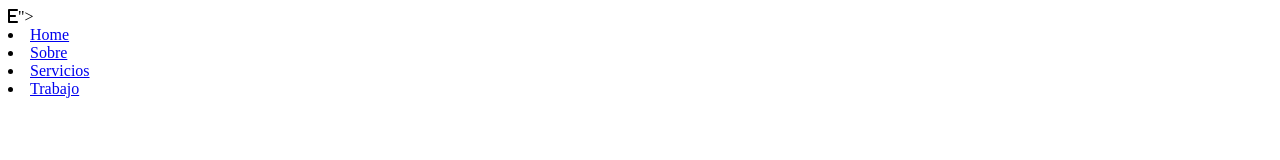
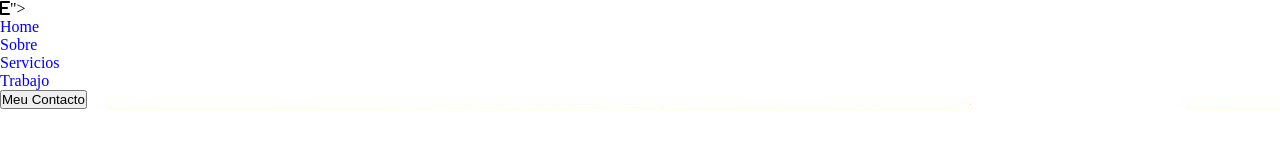
Before and after one commit to Luisguerrero727/Practica_css, a plain HTML site: page index.html in a window 1280 px wide. Drawn offline with Linux system fonts and the light colour scheme.

Commit message:
avance sobre ccs

```diff
--- a/index.html
+++ b/index.html
@@ -5,6 +5,7 @@
     <meta http-equiv="X-UA-Compatible" content="IE=edge">
     <meta name="viewport" content="width=device-width, initial-scale=1.0">
     <link rel="stylesheet" href="https://cdnjs.cloudflare.com/ajax/libs/font-awesome/6.1.0/css/all.min.css">
+    <link rel="stylesheet" href="style.css">
     <title>Model Fabiana Zaray</title>
 </head>
 <body>
@@ -29,7 +30,7 @@
                 <li>
                     <a href="#">Trabajo</a>
                 </li>
-
+                <button>Meu Contacto</button>
 
             </div><!--insertar encabezado-->
         </header>
--- a/style.css
+++ b/style.css
@@ -0,0 +1,18 @@
+@import url('https://fonts.googleapis.com/css2?family=Poppins:wght@100&display=swap');
+
+*{
+    margin: 0;
+    padding: 0;
+    box-sizing: border-box;
+    text-decoration: none;
+    list-style: none;
+}
+
+body{
+    overflow: hidden;
+}
+
+.background{
+    background: linear-gradient (rbga(0, 0, 0, 0.5), rbga(0, 0, 0, 0,5));
+    background-image: url(background.jpg) ;
+}
```
Also changed, not shown: background.jpg (added).
